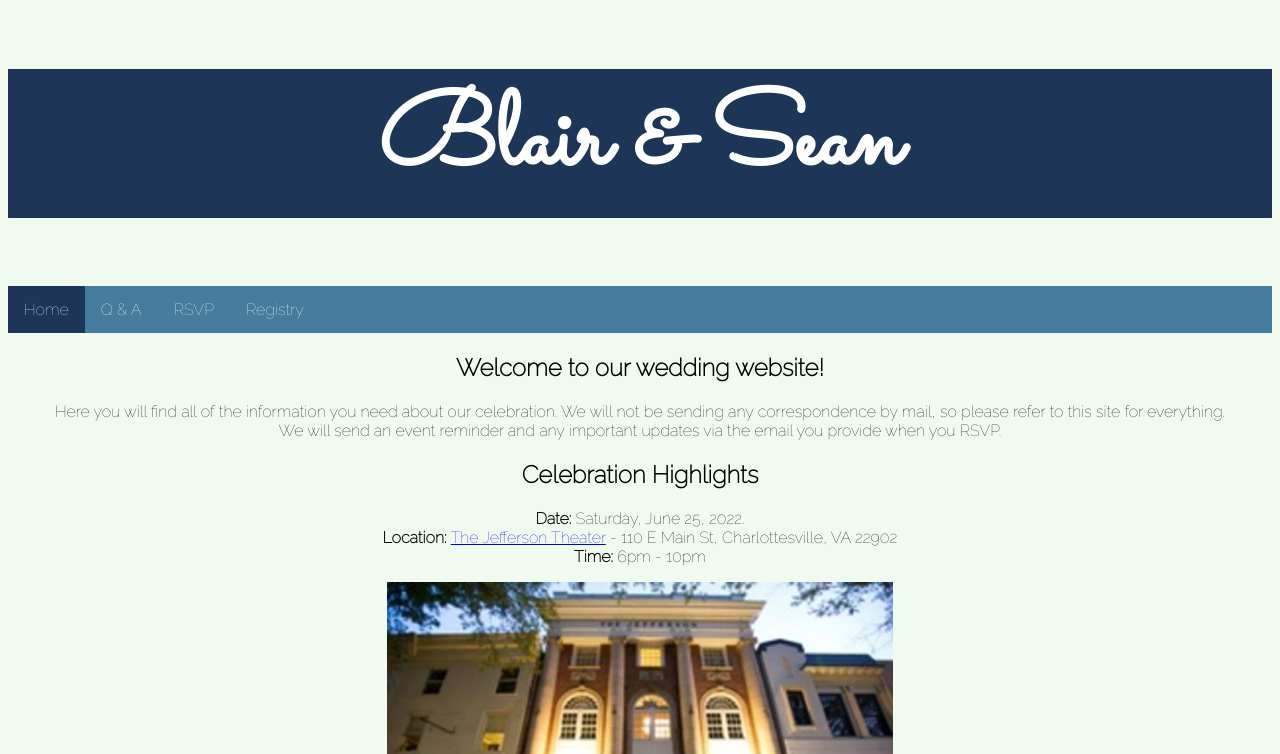
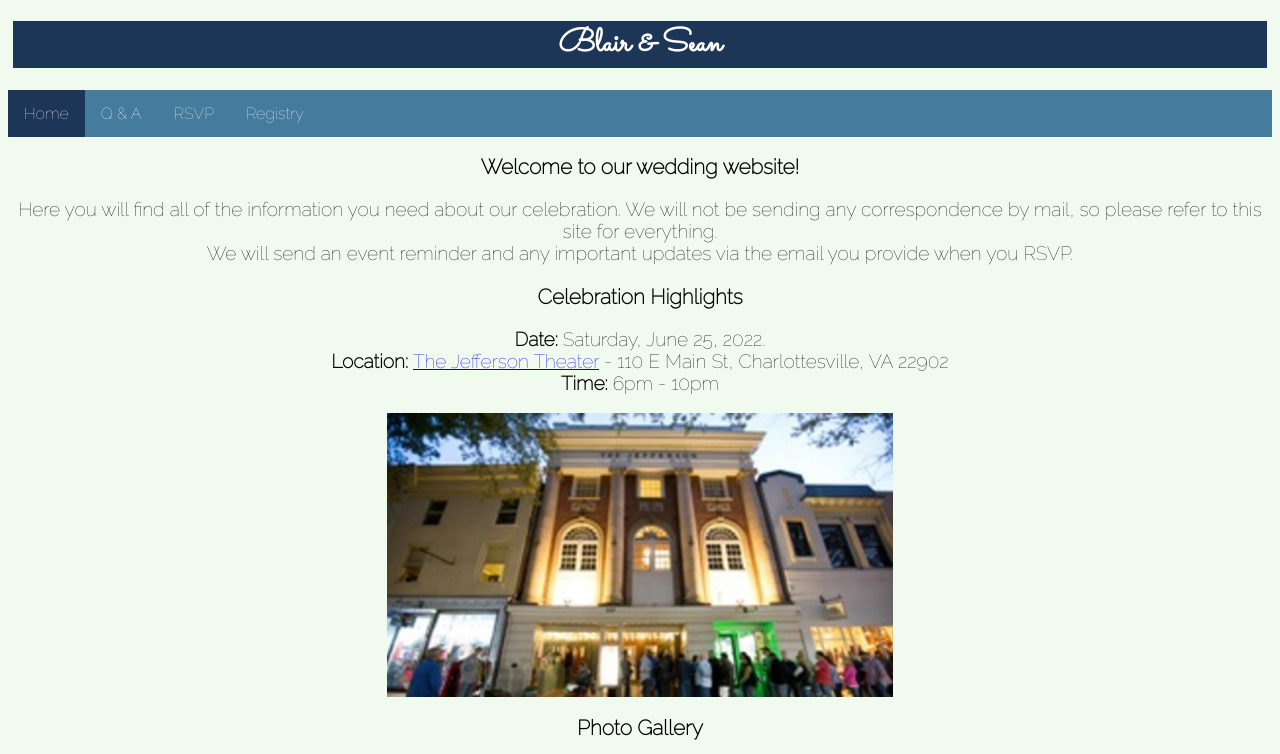
Before and after one commit to 14mcavoyb/blair-and-sean, a plain HTML site: page index.html in a window 1280 px wide. Shown: the top 754 px of the page. Drawn offline with Linux system fonts and the light colour scheme.

Commit message:
Update style.css

```diff
--- a/style.css
+++ b/style.css
@@ -2,14 +2,14 @@ header {
   background-color: #1D3557;
   text-align: center;
   color: white;
-  height: 15%;
+  margin: 5px;
 }
 
 
 body {
   background: #F1FAEE;
   font-family: "Raleway", sans-serif;
-
+  font-size: 100%;
 }
 
 /* If the screen size is 601px wide or more, set the font-size of <div> to 80px
@@ -27,23 +27,23 @@ body {
 }
 */
 p {
- font-size: 25;
+ font-size: 1.2em;
   text-align: center;
   font-family: "Raleway", sans-serif;
 }
 h1 {
   font-weight: bold;
-  font-size: 8vw;
+  font-size: 2em;
   font-family: 'Sacramento', cursive;
 }
 h2{
   font-weight: bold;
-  font-size: 35;
+  font-size: 1.3em;
    text-align: center;
 }
 h3{
   font-weight: bold;
-  font-size: 20;
+  font-size: 1em;
    text-align: center;
 }
 
```
